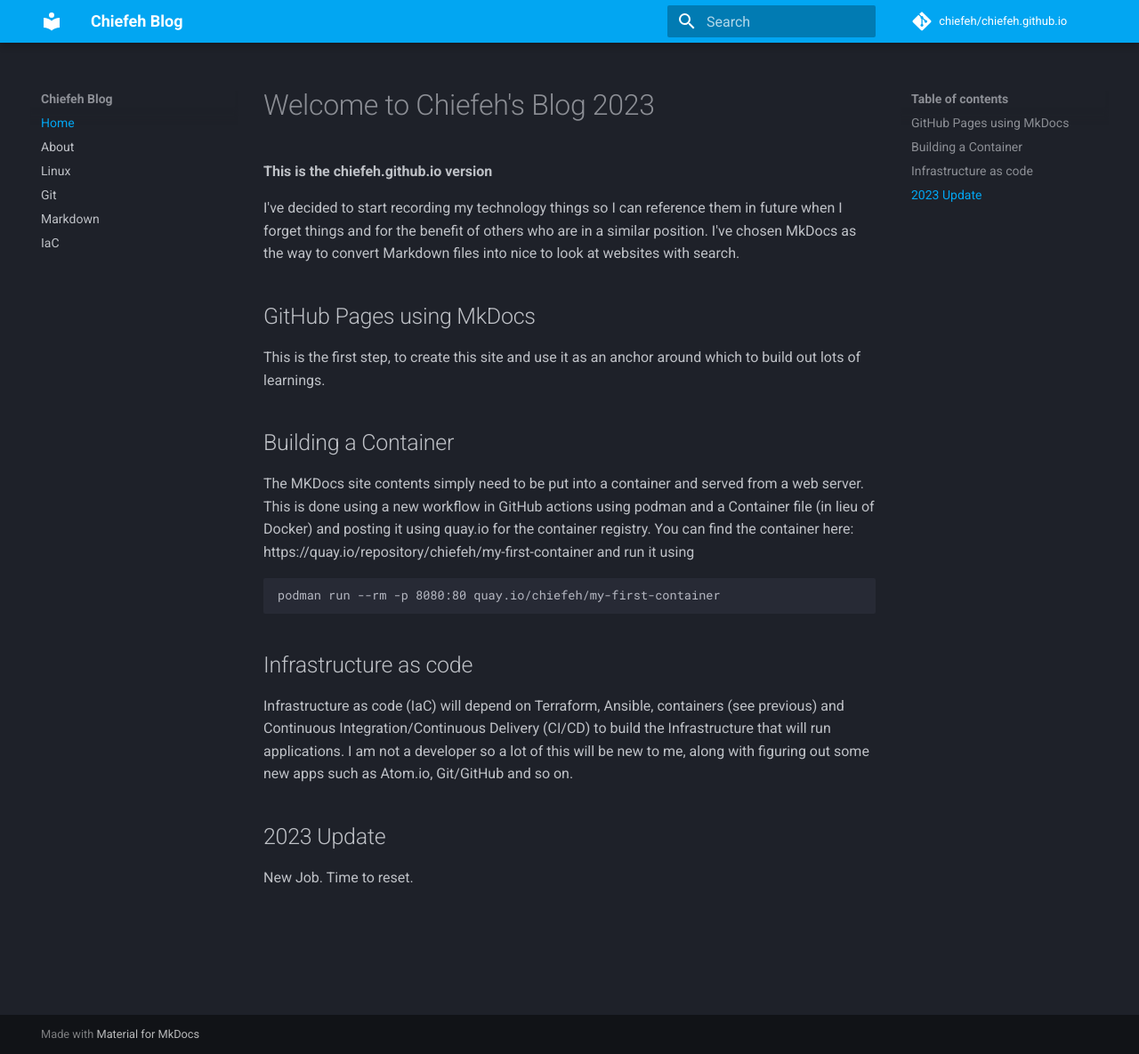
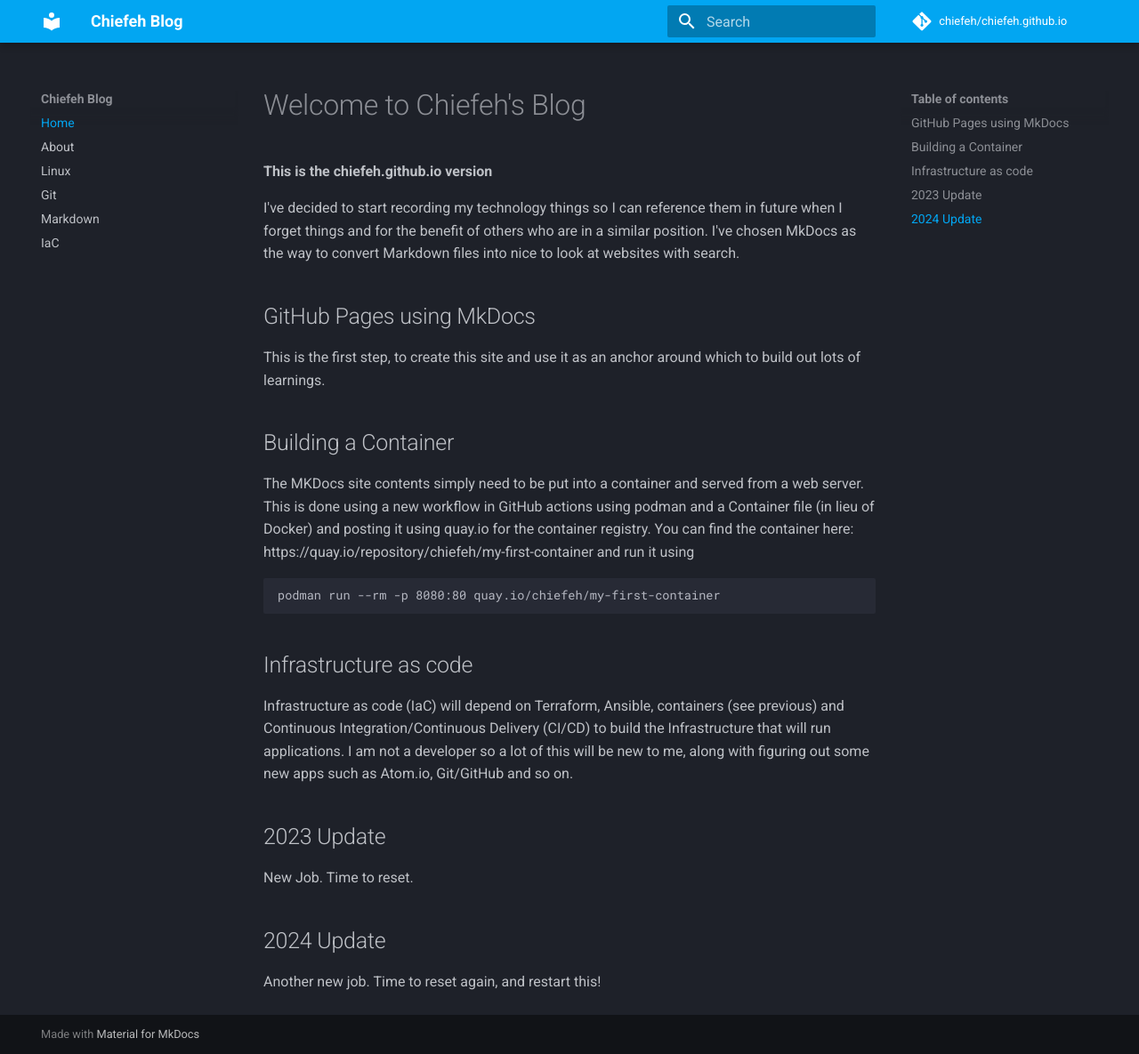
Before and after one commit to chiefeh/chiefeh.github.io, an MkDocs documentation site: the page built from docs/index.md, in a window 1280 px wide and 1185 px high. Shown: the whole window at 89% size. Built offline with MkDocs 1.6.1 and Material for MkDocs 9.7.7, drawn with Linux system fonts in a browser that asks for light colours; comment, search, counter and statistics services are not loaded.

Commit message:
greetings for 2024

```diff
--- a/docs/index.md
+++ b/docs/index.md
@@ -1,4 +1,4 @@
-# Welcome to Chiefeh's Blog 2023
+# Welcome to Chiefeh's Blog
 
 **This is the chiefeh.github.io version**
 
@@ -30,3 +30,6 @@ Atom.io, Git/GitHub and so on.
 
 ## 2023 Update
 New Job. Time to reset.
+
+## 2024 Update
+Another new job. Time to reset again, and restart this!
```
